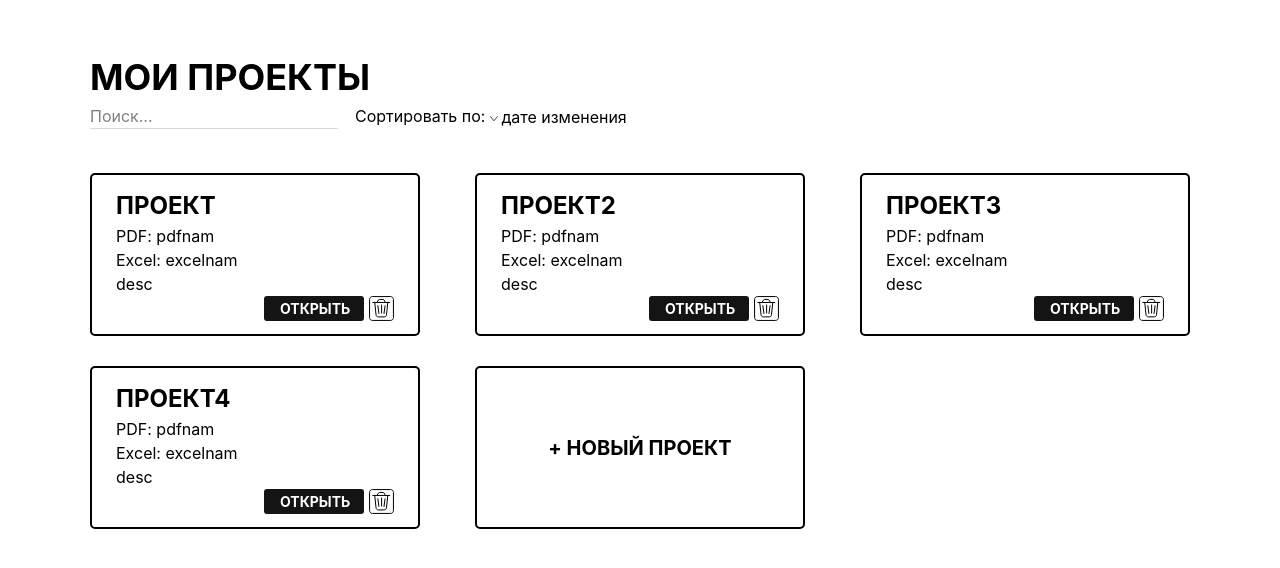
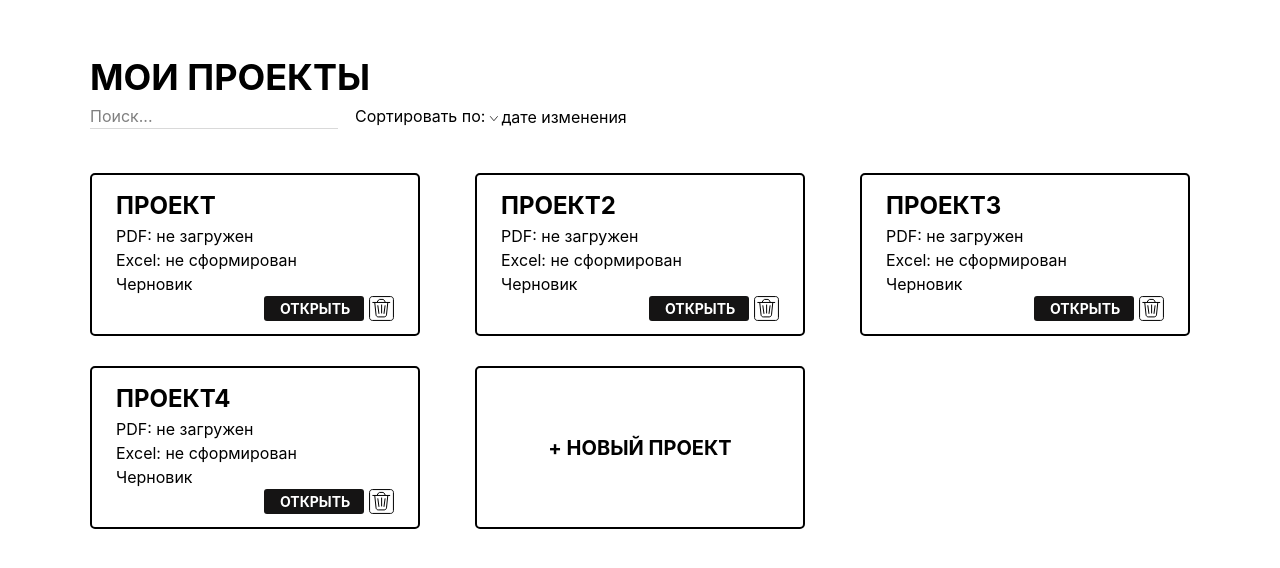
Before and after one commit to skwich/pp2026, a Next.js app: page /myprojects in a window 1280 px wide. Shown: the top 568 px of the page. Built offline with nearby package versions, Linux system fonts and the light colour scheme.

Commit message:
fix description card

```diff
--- a/app/myprojects/page.tsx
+++ b/app/myprojects/page.tsx
@@ -15,10 +15,10 @@ interface Project {
 
 export default function MyProjectsPage() {
     const [projects, setProject] = useState<Project[]>([
-        {id: 1, title: "Проект", pdfName:"pdfnam", excelName:"excelnam", description:"desc"},
-        {id: 2, title: "Проект2", pdfName:"pdfnam", excelName:"excelnam", description:"desc"},
-        {id: 3, title: "Проект3", pdfName:"pdfnam", excelName:"excelnam", description:"desc"},
-        {id: 4, title: "Проект4", pdfName:"pdfnam", excelName:"excelnam", description:"desc"},
+        {id: 1, title: "Проект", pdfName:"не загружен", excelName:"не сформирован", description:"Черновик"},
+        {id: 2, title: "Проект2", pdfName:"не загружен", excelName:"не сформирован", description:"Черновик"},
+        {id: 3, title: "Проект3", pdfName:"не загружен", excelName:"не сформирован", description:"Черновик"},
+        {id: 4, title: "Проект4", pdfName:"не загружен", excelName:"не сформирован", description:"Черновик"},
     ]);
 
     const [searchQuery, setSearchQuery] = useState<string>("");
@@ -29,9 +29,9 @@ export default function MyProjectsPage() {
         const newProject: Project = {
             id: newId,
             title: `Проект${newId}`,
-            pdfName: "pdfnam",
-            excelName: "excelnam",
-            description: "desc",
+            pdfName: "не загружен",
+            excelName: "не сформирован",
+            description: "Черновик",
         };
 
         setProject([... projects, newProject]);
```
